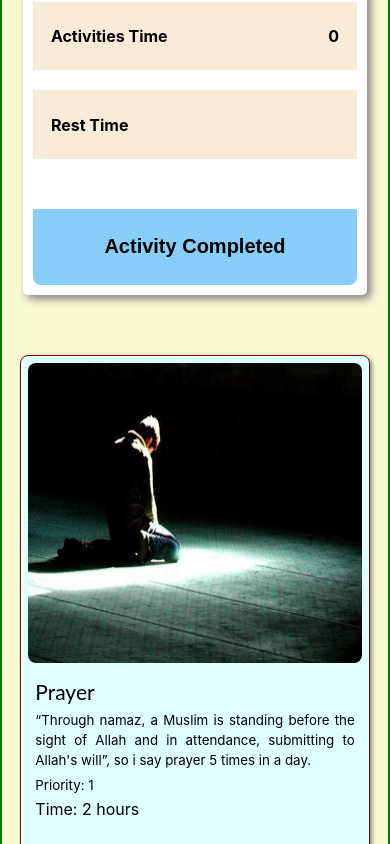
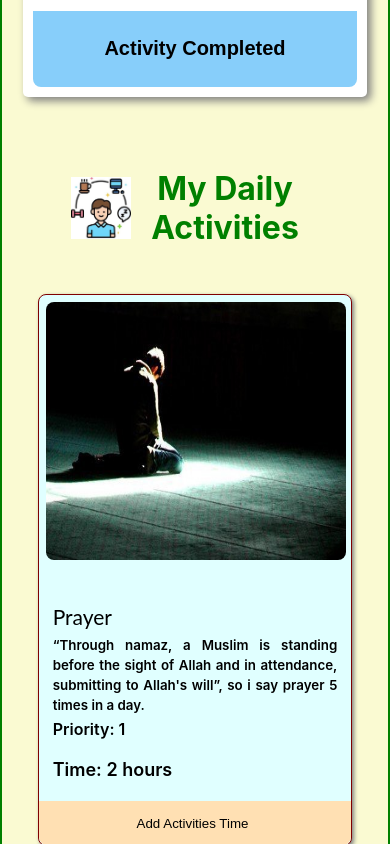
Before and after one commit to Farukkhan25/My-Daily-Activities, a React (Create React App) app: page / in a window 390 px wide. Shown: the part 700-1544 px from the top of the page. Built offline with nearby package versions, Linux system fonts and the light colour scheme.

Commit message:
Made responsive with styles customizations.

```diff
--- a/public/activities.json
+++ b/public/activities.json
@@ -33,7 +33,7 @@
     "time": 1,
     "restHour": 9,
     "name": "Exercise",
-    "description": "Exercise is so important to be fit. So i keep some times to do exercise everyday. Physical strength gives us mental support.\r\n"
+    "description": "Exercise is so important to be fit. So i keep some times to do exercise everyday. Physical strength gives us mental support. Exercise Improves our memory and thinking skills.\r\n"
   },
   {
     "id": "6334702adf7d0eeab11be92b",
@@ -42,7 +42,7 @@
     "time": 4,
     "restHour": 9,
     "name": "Business Workout",
-    "description": "All working days i visit to our business institution to help my father in his business. I a son i love to help my parents.\r\n"
+    "description": "All working days i visit to our business institution to help my father in his business.It gives me confidence to face the challenges. I a son i love to help my parents.\r\n"
   },
   {
     "id": "6334702aae62d73ca21cd13c",
--- a/src/App.css
+++ b/src/App.css
@@ -1,16 +1,13 @@
+body {
+  margin: 0px;
+  padding: 0px;
+}
 .App {
   background-color: lightcyan;
   margin-top: 0px;
   padding-top: 0px;
 }
-.header {
-  display: flex;
-  align-items: center;
-  padding: 60px 124px 0px;
-}
-.header img {
-  width: 60px;
-}
+
 .question-text {
   text-align: center;
   font-size: 40px;
@@ -20,7 +17,6 @@
 }
 .text {
   margin: 0px 20px;
-  /* padding: 70px 50px 0px; */
   color: green;
 }
 @media screen and (max-width: 820px) {
--- a/src/App.js
+++ b/src/App.js
@@ -5,10 +5,6 @@ import Questions from "./Components/Questions/Questions";
 function App() {
   return (
     <div className="App">
-      <div className="header">
-        <img src="./icon.JPG" alt="" />
-        <h1 className="text">My Daily Activities</h1>
-      </div>
       <Activities></Activities>
       <h2 className="question-text">Questions</h2>
       <Questions></Questions>
--- a/src/Components/Activities/Activities.css
+++ b/src/Components/Activities/Activities.css
@@ -1,3 +1,11 @@
+.header {
+  display: flex;
+  align-items: center;
+  padding: 60px 100px 0px;
+}
+.header img {
+  width: 60px;
+}
 .daily-activities {
   display: flex;
   flex-direction: column;
@@ -5,15 +13,16 @@
 }
 .all-activities-container {
   display: grid;
-  grid-template-columns: 4fr 1fr;
+  grid-template-columns: 3.4fr 1fr;
   background-color: lightcyan;
-  padding: 0px 70px;
+  padding: 0px 0px 20px 70px;
 }
 .activities-container {
   display: grid;
   grid-template-columns: repeat(3, 1fr);
-  gap: 45px;
-  margin: 40px 50px;
+  gap: 30px;
+  margin: 20px 50px;
+  padding: 0px 30px;
 }
 .info-container {
   background-color: white;
@@ -23,6 +32,8 @@
   padding: 10px;
   margin: 5px 0px;
   text-align: left;
+  width: 100%;
+  height: 132vh;
 }
 .general-infos {
   display: flex;
@@ -96,6 +107,16 @@ h3 {
 }
 /* Tablet */
 @media screen and (max-width: 820px) {
+  .all-activities {
+    padding: 0px;
+    margin: 0px;
+  }
+  .header {
+    display: flex;
+    align-items: center;
+    justify-content: center;
+    padding: 28px 100px 0px;
+  }
   .all-activities-container {
     display: flex;
     flex-direction: column-reverse;
@@ -107,16 +128,23 @@ h3 {
     display: flex;
     flex-direction: column;
     align-items: center;
-    width: 100%;
+    max-width: 90%;
     margin: 20px;
   }
   .info-container {
     margin: 40px 10px;
-    width: 84%;
+    max-width: 74%;
+    height: fit-content;
   }
 }
 /* Mobile */
 @media screen and (max-width: 420px) {
+  .all-activities {
+    max-width: 90%;
+  }
+  .header {
+    padding: 2px 100px 0px;
+  }
   .all-activities-container {
     display: flex;
     flex-direction: column-reverse;
@@ -129,11 +157,13 @@ h3 {
     display: flex;
     flex-direction: column;
     align-items: center;
-    width: 100%;
-    margin: 20px;
+    max-width: 100%;
+    margin: 0px;
+    padding: 0px;
   }
   .info-container {
     margin: 40px 10px;
-    width: 84%;
+    max-width: 84%;
+    height: fit-content;
   }
 }
--- a/src/Components/Activities/Activities.js
+++ b/src/Components/Activities/Activities.js
@@ -21,6 +21,12 @@ const Activities = () => {
 
   return (
     <div className="all-activities-container">
+      <div className="all-activities">
+        <div className="header">
+          <img src="./icon.JPG" alt="" />
+          <h1 className="text">My Daily Activities</h1>
+        </div>
+
         <div className="activities-container">
           {activities.map((activity) => (
             <Activity
@@ -30,7 +36,7 @@ const Activities = () => {
             ></Activity>
           ))}
         </div>
-
+      </div>
       <div className="info-container">
         <Profile time={time}></Profile>
       </div>
--- a/src/Components/Activity/Activity.css
+++ b/src/Components/Activity/Activity.css
@@ -1,10 +1,11 @@
 .activity {
   width: 350px;
-  height: 525px;
+  height: 545px;
   border: 1px solid #95a0a7;
   border-radius: 8px;
   position: relative;
   background: lightskyblue;
+  margin: 17px;
 }
 .activity img {
   width: 336px;
@@ -14,6 +15,7 @@
 }
 .activity-info {
   margin: 0 14px;
+  font-weight: 600;
 }
 .activity-info p {
   margin-bottom: 0;
@@ -27,6 +29,10 @@
   font-size: 21px;
   line-height: 25px;
   margin-top: 7px;
+}
+.activity-time {
+  padding-top: 15px;
+  font-size: large;
 }
 .btn-cart {
   width: 100%;
@@ -49,15 +55,19 @@
 /* Tablet */
 @media screen and (max-width: 820px) {
   .activity {
-    width: 700px;
+    width: 100%;
     height: 800px;
     background-color: lightcyan;
     border: 1px solid maroon;
     box-shadow: 2px 2px 4px gray;
   }
   .activity img {
-    width: 687px;
-    height: 580px;
+    width: 98%;
+    height: 500px;
+  }
+  .activity-info {
+    margin: 33px 14px;
+    font-weight: 600;
   }
 }
 /* Mobile */
@@ -71,6 +81,6 @@
   }
   .activity img {
     width: 96%;
-    height: 300px;
+    height: 258px;
   }
 }
--- a/src/Components/Activity/Activity.js
+++ b/src/Components/Activity/Activity.js
@@ -12,10 +12,8 @@ const Activity = ({ activity, AddActivitiesTime }) => {
         <p>
           <small>{description}</small>
         </p>
-        <p>
-          <small>Priority: {priority}</small>
-        </p>
-        <p>Time: {time} hours</p>
+        <p>Priority: {priority}</p>
+        <p className="activity-time">Time: {time} hours</p>
       </div>
       <button onClick={() => AddActivitiesTime(activity)} className="btn-cart">
         <p className="btn-text">Add Activities Time</p>
--- a/src/Components/Profile/Profile.js
+++ b/src/Components/Profile/Profile.js
@@ -26,7 +26,7 @@ const Profile = (props) => {
   };
 
   return (
-    <div>
+    <div className="all-infos">
       <div className="general-infos">
         <img src="/photos/myphoto.jpg" alt="" />
         <h2>Md. Faruk Khan</h2>
--- a/src/Components/Questions/Questions.css
+++ b/src/Components/Questions/Questions.css
@@ -8,7 +8,7 @@
 }
 .question {
   width: 350px;
-  height: 650px;
+  height: 666px;
   border: 1px solid #95a0a7;
   border-radius: 8px;
   position: relative;
@@ -27,18 +27,18 @@
     flex-direction: column;
     align-items: center;
     width: 100%;
-    margin: 60px 0px;
+    margin: 60px 0px 0px;
   }
   .question {
-    width: 700px;
+    width: 96%;
     height: 800px;
     background-color: lightcyan;
     border: 1px solid maroon;
     box-shadow: 2px 2px 4px gray;
   }
   .question img {
-    width: 687px;
-    height: 580px;
+    width: 98%;
+    height: 540px;
   }
 }
 /* Mobile */
@@ -48,11 +48,11 @@
     flex-direction: column;
     align-items: center;
     width: 100%;
-    margin: 50px 0px;
+    margin: 50px 0px 0px;
   }
   .question {
     max-width: 90%;
-    height: 660px;
+    height: 709px;
     background-color: lightcyan;
     border: 1px solid maroon;
     box-shadow: 2px 2px 4px gray;
```
Lines whose indentation alone changed are shown as unchanged.
